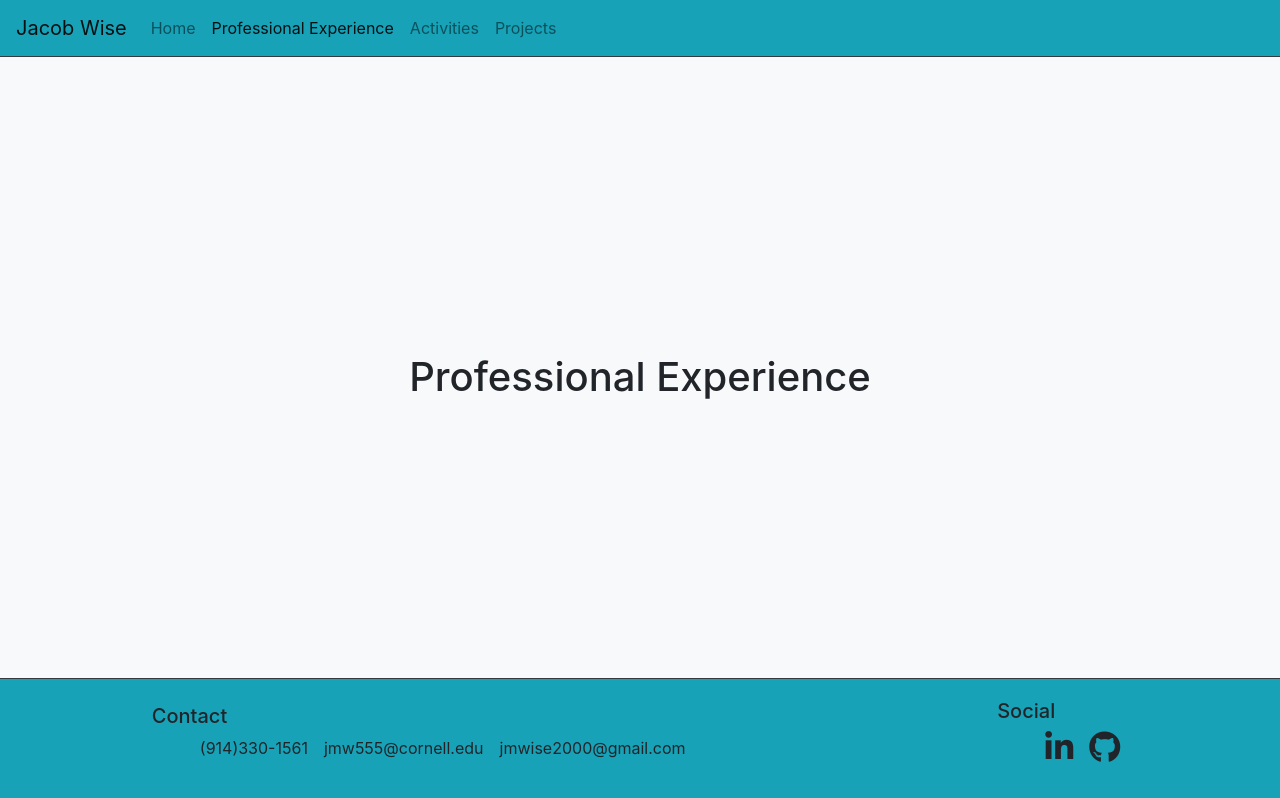
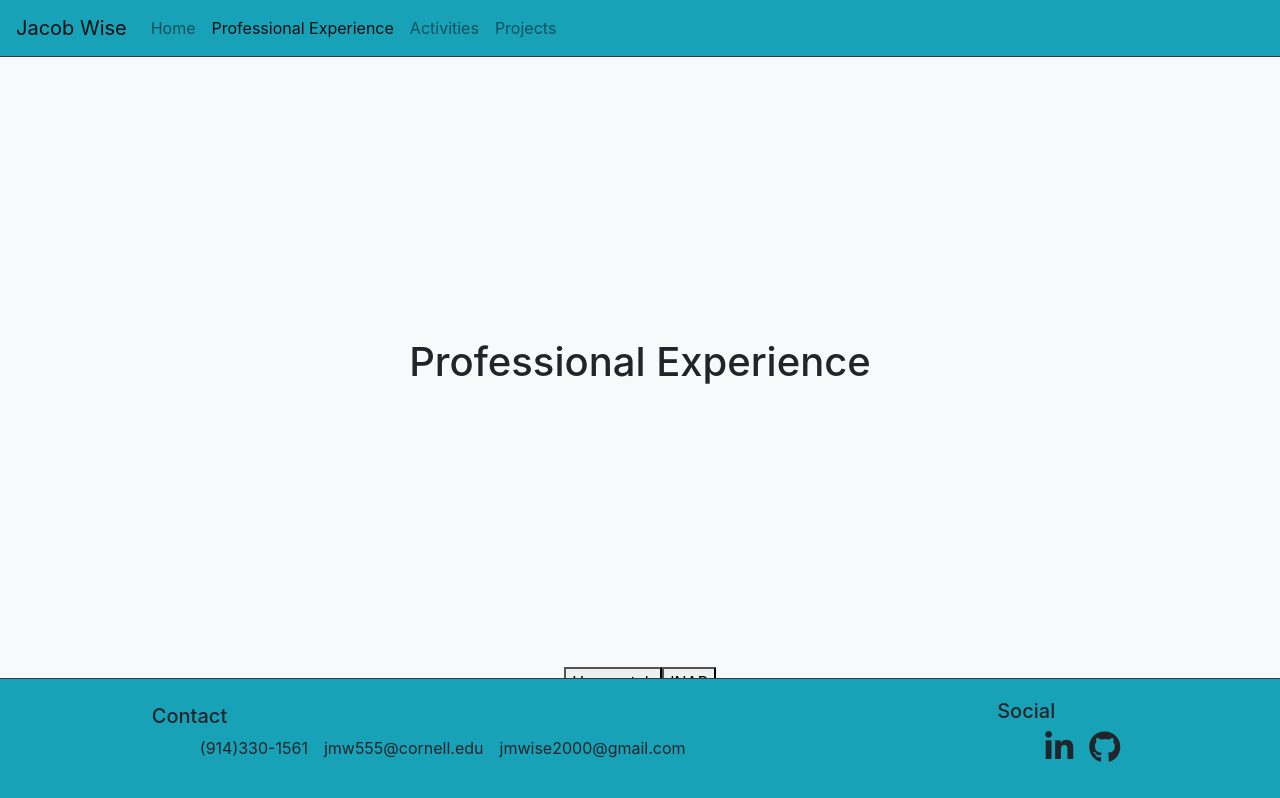
Before and after one commit to jacobmwise/jacob-wise-site, a React (Create React App) app: page /exp in a window 1280 px wide. Shown: the top 798 px of the page. Built offline with nearby package versions, Linux system fonts and the light colour scheme.

Commit message:
start scroll buttons

```diff
--- a/public/index.html
+++ b/public/index.html
@@ -41,6 +41,7 @@
     <script src="https://cdnjs.cloudflare.com/ajax/libs/jquery/3.4.1/jquery.slim.min.js"></script>
     <script src="https://cdnjs.cloudflare.com/ajax/libs/twitter-bootstrap/4.4.1/js/bootstrap.min.js"></script>
     <script src="https://use.fontawesome.com/a27f44ead3.js"></script>
+
     <!--
       This HTML file is a template.
       If you open it directly in the browser, you will see an empty page.
--- a/src/components/Activities.js
+++ b/src/components/Activities.js
@@ -20,6 +20,7 @@ const Activities = () => {
                 src={require("../images/headshot.jpeg")}
                 name="Cornell Hyperloop"
                 title="Web Developer"
+                pos="odd"
             />
 
             <hr />
@@ -28,6 +29,7 @@ const Activities = () => {
                 src={require("../images/headshot.jpeg")}
                 name="Cornell Current"
                 title="Economy Sector Member"
+                pos="even"
             />
 
             <hr />
@@ -36,6 +38,7 @@ const Activities = () => {
                 src={require("../images/headshot.jpeg")}
                 name="ACSU"
                 title="General Member"
+                pos="odd"
             />
 
             <Footer />
--- a/src/components/Experience.js
+++ b/src/components/Experience.js
@@ -1,4 +1,4 @@
-import React from 'react';
+import React, { useRef } from 'react';
 
 import Nav from './subcomponents/Nav';
 import Footer from './subcomponents/Footer';
@@ -6,30 +6,59 @@ import Footer from './subcomponents/Footer';
 import Section from './subcomponents/Section';
 
 class Experience extends React.Component {
+    state = {
+        sections: [
+            <Section
+                src={require("../images/headshot.jpeg")}
+                name="Hopscotch"
+                title="Software Engineering Intern"
+                pos="odd"
+            />,
+            <Section
+                src={require("../images/headshot.jpeg")}
+                name="INAP"
+                title="Consulting Intern"
+                pos="even"
+            />
+        ],
+        sectionNum: 0
+    };
+
+    renderSections() {
+        const sections = this.state.sections;
+
+        let rendered = [];
+        for(var i=0; i < sections.length; i++) {
+            rendered.push(<div><hr id={sections[i].props.name}/>{sections[i]}</div>);
+        }
+        return rendered;
+    }
+
+    onClick = (e) => {
+        console.log(e.target);
+        // window.scrollTo(0, 500);
+        var element = document.getElementById('Hopscotch');
+        element.scrollIntoView({behavior: 'smooth'});
+    };
+
     render() {
+
         return (
-            <div>
+            <div style={{scrollBehavior: 'smooth'}}>
                 <Nav />
 
-                <div className="d-flex" style={{height: '80vh'}}>
+                <div className="d-flex flex-column" style={{height: '80vh'}}>
                     <h1 className="mx-auto my-auto">Professional Experience</h1>
+
+                    <div className="d-flex mx-auto">
+                        <button onClick={this.onClick}>Hopscotch</button>
+                        <button>INAP</button>
+                    </div>
+
                 </div>
 
-                <hr />
-
-                <Section
-                    src={require("../images/headshot.jpeg")}
-                    name="Hopscotch"
-                    title="Software Engineering Intern"
-                />
-
-                <hr />
-
-                <Section
-                    src={require("../images/headshot.jpeg")}
-                    name="INAP"
-                    title="Consulting Intern"
-                />
+                {this.renderSections()}
+                <h1 id="hi" style={{opacity: '1'}}></h1>
 
                 <Footer />
             </div>
--- a/src/components/subcomponents/Section.js
+++ b/src/components/subcomponents/Section.js
@@ -2,9 +2,12 @@ import React from 'react';
 import ScrollAnimation from 'react-animate-on-scroll';
 
 const Section = (props) => {
+    if(props.pos === "even") {
+        var reverse = true;
+    }
 
     return (
-        <ScrollAnimation animateIn='fadeIn' animateOut="fadeOut" style={{height: '100vh', display: 'flex'}}>
+        <ScrollAnimation animateIn='fadeIn' animateOut="fadeOut" style={reverse ? {height: '100vh', display: 'flex', flexDirection: 'row-reverse'} : {height: '100vh', display: 'flex'} }>
             <img src={props.src} alt={props.name} style={{height: '300px'}} />
 
             <div>
```
